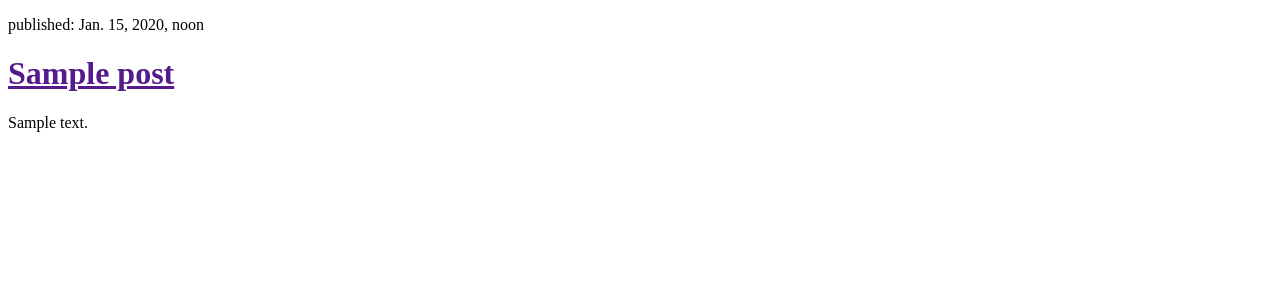
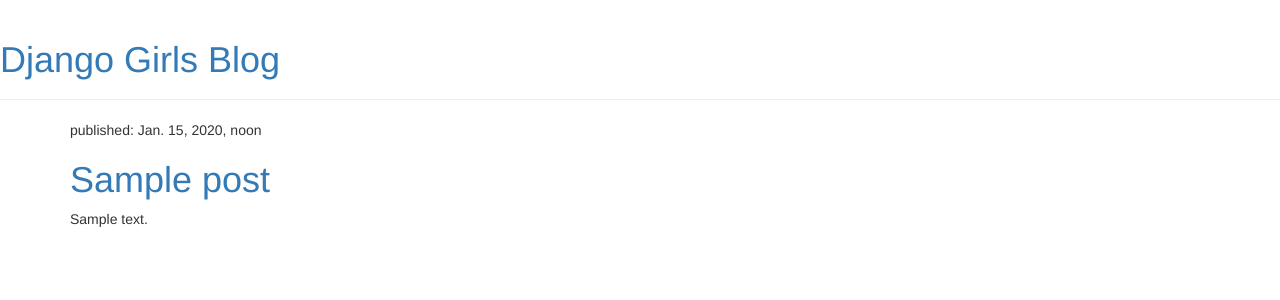
Before and after one commit to faeriy/Django-Girls-Tutorials, a Django app: template mysite/blog/templates/blog/post_list.html in a window 1280 px wide. Shown: the top 300 px of the page. Run offline with Django 3.2, Linux system fonts and the light colour scheme; the template is opened without the code that fills it: values that come from a table or form of the project are taken from there, others are empty; tables that the repository leaves empty hold one stand-in row (values such as "Sample post"); some libraries are stand-ins or nearby versions.

Commit message:
Added post detail page. CSS beautify.

```diff
--- /dev/null
+++ b/mysite/blog/templates/blog/base.html
@@ -0,0 +1,22 @@
+{% load static %}
+<html>
+    <head>
+        <link rel="stylesheet" href="//maxcdn.bootstrapcdn.com/bootstrap/3.2.0/css/bootstrap.min.css">
+        <link rel="stylesheet" href="//maxcdn.bootstrapcdn.com/bootstrap/3.2.0/css/bootstrap-theme.min.css">
+        <link rel="stylesheet" href="{% static 'css/blog.css' %}">
+        <link href="https://fonts.googleapis.com/css?family=Lobster&subset=latin,latin-ext" rel="stylesheet" type="text/css">
+    </head>
+    <body>
+        <div class="page-header">
+            <h1><a href="/">Django Girls Blog</a></h1>
+        </div>
+        <div class="content container">
+            <div class="row">
+                <div class="col-md-8">
+                {% block content %}
+                {% endblock %}
+                </div>
+            </div>
+        </div>
+    </body>
+</html>
--- a/mysite/blog/templates/blog/post_list.html
+++ b/mysite/blog/templates/blog/post_list.html
@@ -1,15 +1,13 @@
-<!DOCTYPE html>
-<html>
-    <head>
-        <title>Django Girls blog</title>
-    </head>
-    <body>
-        {% for post in posts %}
-            <div>
+{% extends 'blog/base.html' %}
+
+{% block content %}
+    {% for post in posts %}
+        <div class="post">
+            <div class="date">
                 <p>published: {{ post.published_date }}</p>
-                <h1><a href="">{{ post.title }}</a></h1>
-                <p>{{ post.text|linebreaksbr }}</p>
             </div>
-        {% endfor %}
-    </body>
-</html>
+            <h1><a href="{% url 'post_detail' pk=post.pk %}">{{ post.title }}</a></h1>
+            <p>{{ post.text|linebreaksbr }}</p>
+        </div>
+    {% endfor %}
+{% endblock %}
--- a/mysite/blog/urls.py
+++ b/mysite/blog/urls.py
@@ -3,4 +3,5 @@
 
 urlpatterns = [
     url(r'^$', views.post_list, name='post_list'),
+    url(r'^post/(?P<pk>[0-9]+)/$', views.post_detail, name='post_detail'),
 ]
```
Also changed, not shown: mysite/blog/templates/blog/post_detail.html (added, +13 -0 lines), mysite/blog/views.py (+6 -1 lines).
